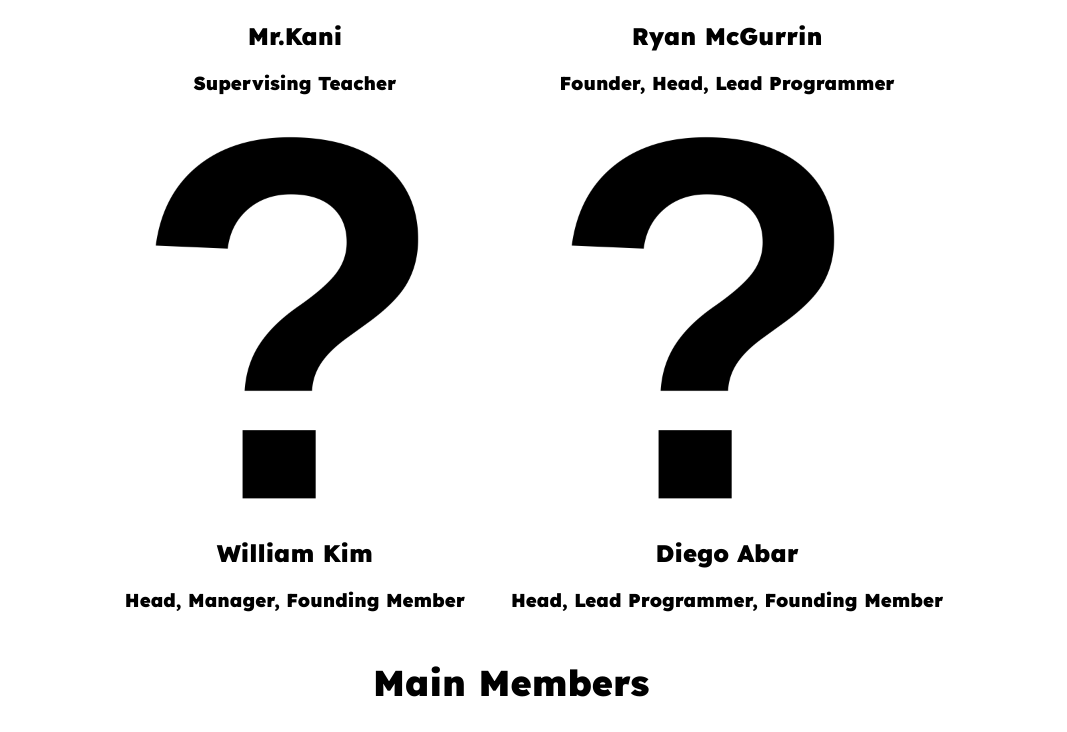
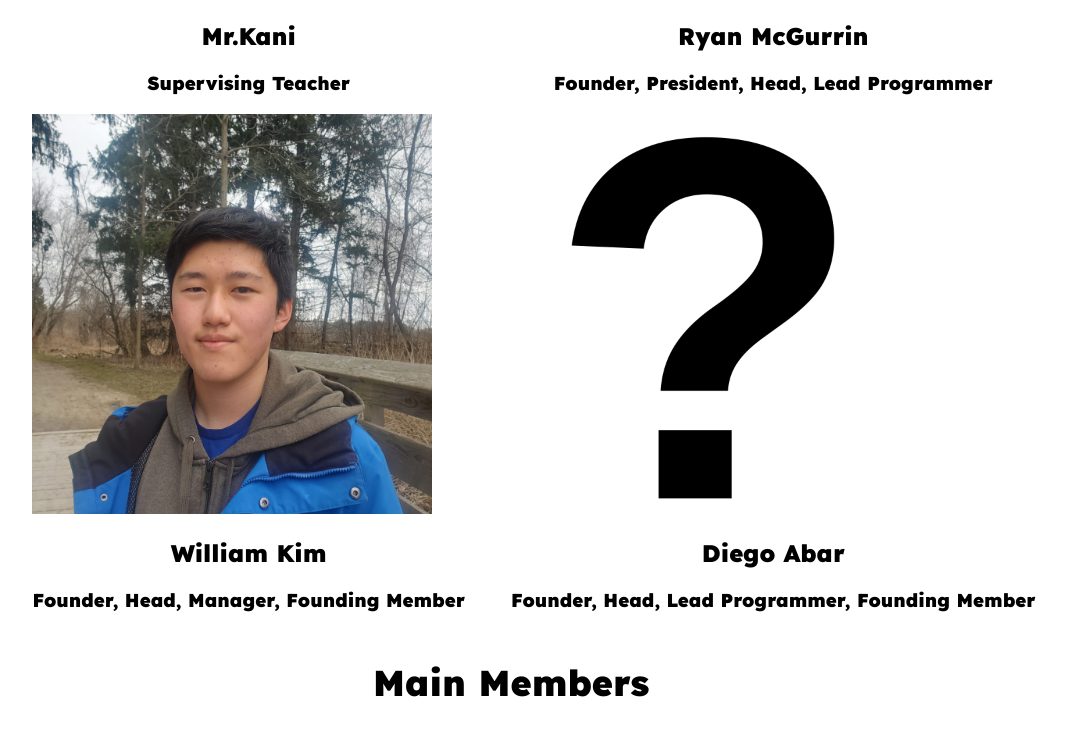
Before and after one commit to NorthernSDC/NorthernSDC.github.io, a plain HTML site: page members.html in a window 1280 px wide. Shown: the part 680-1412 px from the top of the page, without its empty margins (129-1196 px from the left). Drawn offline with Linux system fonts and the light colour scheme; files whose address does not match are found by name.

Commit message:
Added William Photo and Update Founder Titles

```diff
--- a/members.html
+++ b/members.html
@@ -28,17 +28,17 @@
             <div class="profile">
                 <img src="images/Ryan.jpg"  width="400" height="400">
                 <h2><center>Ryan McGurrin</center></h2>
-                <h3><center>Founder, Head, Lead Programmer</center></h3>
+                <h3><center>Founder, President, Head, Lead Programmer</center></h3>
             </div>
             <div class="profile">
-                <img src="images/placeholder.png"  width="400" height="400">
+                <img src="images/William.jpg"  width="400" height="400">
                 <h2><center>William Kim</center></h2>
-                <h3><center>Head, Manager, Founding Member</center></h3>
+                <h3><center>Founder, Head, Manager, Founding Member</center></h3>
             </div>
             <div class="profile">
                 <img src="images/placeholder.png"  width="400" height="400">
                 <h2><center>Diego Abar</center></h2>
-                <h3><center>Head, Lead Programmer, Founding Member</center></h3>
+                <h3><center>Founder, Head, Lead Programmer, Founding Member</center></h3>
             </div>
         </div>
         <h2><center>Main Members</center></h2>
```
Also changed, not shown: images/William.jpg (added).
